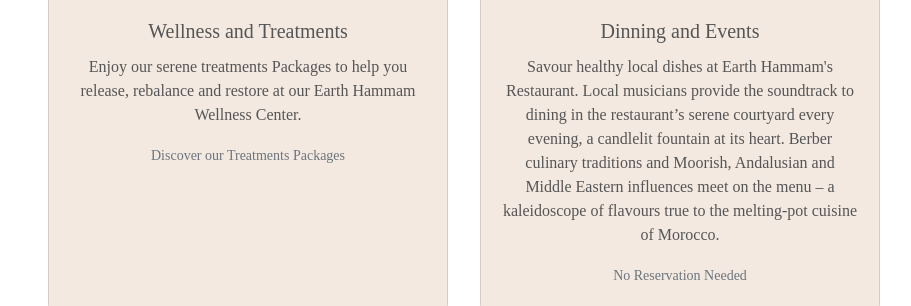
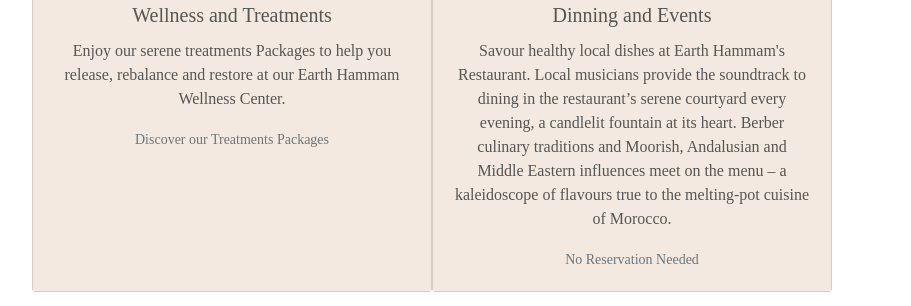
Before and after one commit to DouniaBK/earth-hammam, a Django app: page /hammam in a window 1280 px wide. Shown: the part 1295-1601 px from the top of the page, without its empty margins (145-1056 px from the left). Run offline with Django 3.2, Linux system fonts and the light colour scheme; data that the repository does not hold is empty; parts of the project's set-up code (start-up, migrations or seed data) failed here and were passed over; some libraries are stand-ins or nearby versions; some web fonts are replaced.

Commit message:
fix: css card

```diff
--- a/static/base.css
+++ b/static/base.css
@@ -249,7 +249,6 @@ body {
 .card{
     width: 100%;
     max-width: 400px;
-    margin: 1rem;
 }
 
 /* the scroll to the top button*/
```
